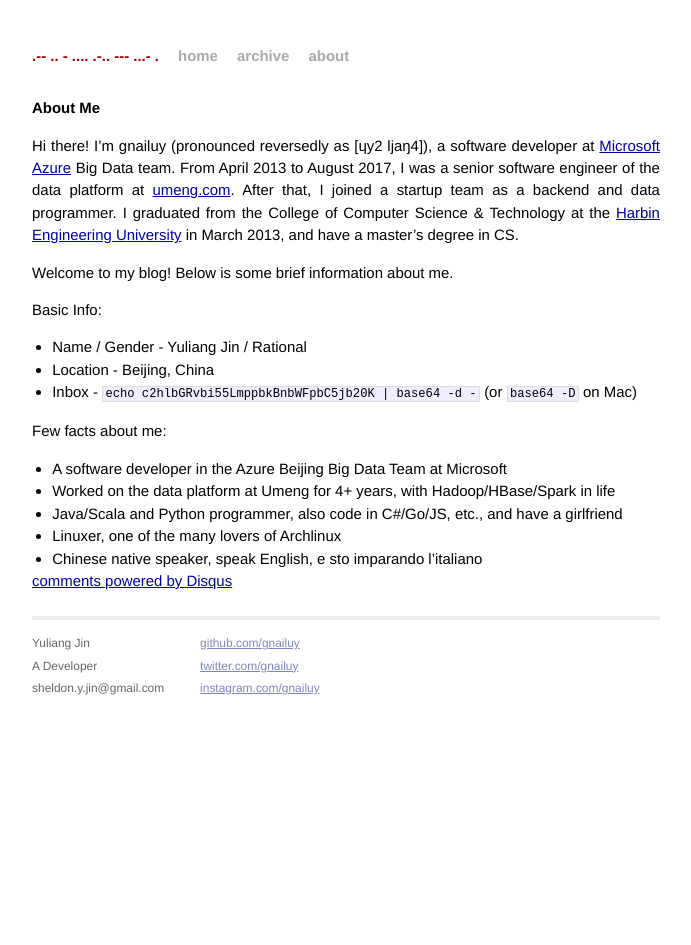
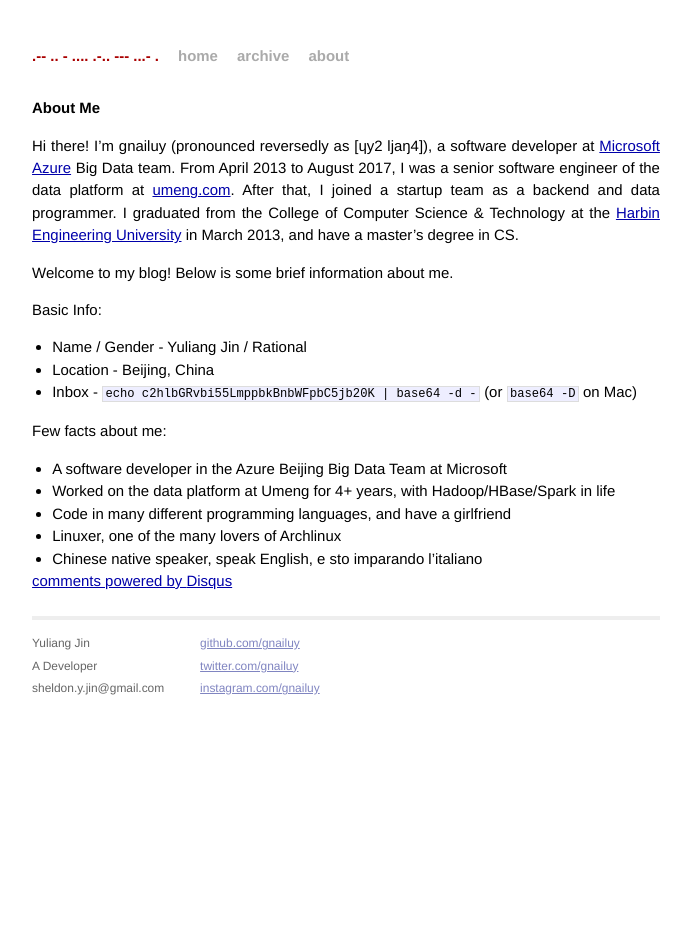
Before and after one commit to gnailuy/gnailuy.com, a Jekyll site: the page built from about.markdown, in a window 1280 px wide. Shown: the whole page, without its empty margins (294-985 px from the left). Built offline with Jekyll 4.4.1, drawn with Linux system fonts in a browser that asks for light colours; Markdown is read by kramdown in place of the engine named in the settings; comment, search, counter and statistics services are not loaded.

Commit message:
just can not list them all

```diff
--- a/about.markdown
+++ b/about.markdown
@@ -23,7 +23,7 @@ Few facts about me:
 
 * A software developer in the Azure Beijing Big Data Team at Microsoft
 * Worked on the data platform at Umeng for 4+ years, with Hadoop/HBase/Spark in life
-* Java/Scala and Python programmer, also code in C#/Go/JS, etc., and have a girlfriend
+* Code in many different programming languages, and have a girlfriend
 * Linuxer, one of the many lovers of Archlinux
 * Chinese native speaker, speak English, e sto imparando l'italiano
 
```
